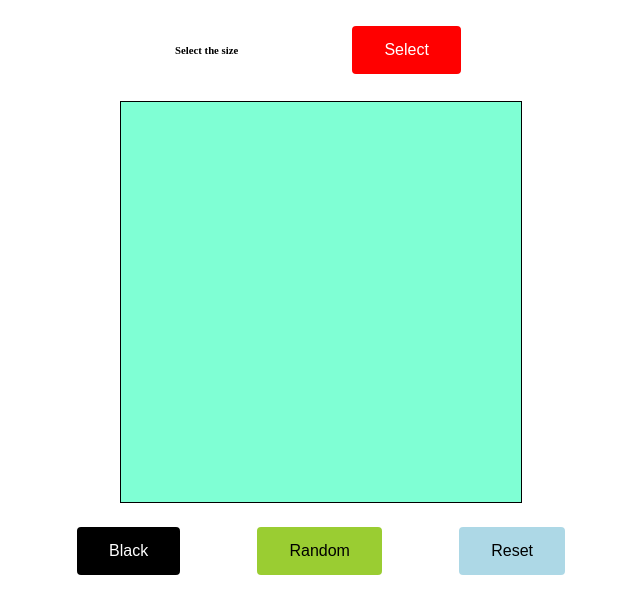
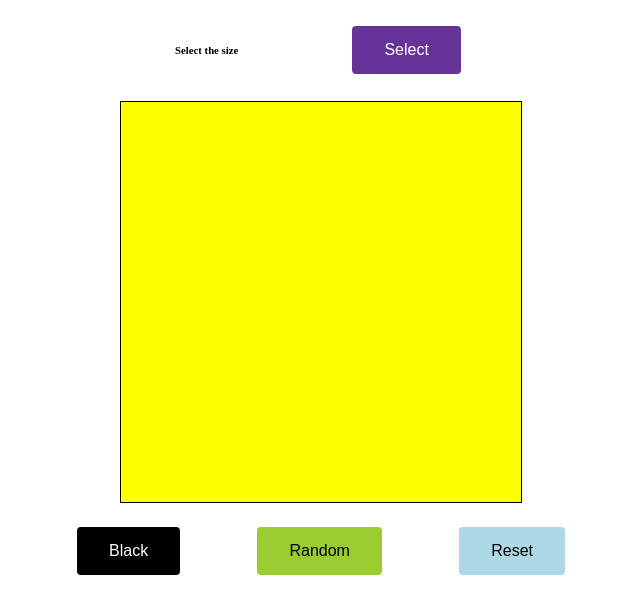
Before and after one commit to mannyoii/odin-etch-a-sketch, a plain HTML site: page index.html in a window 1280 px wide. Shown: the part 69-682 px from the top of the page, without its empty margins (319-959 px from the left). Drawn offline with Linux system fonts and the light colour scheme.

Commit message:
createBoard function

```diff
--- a/script.js
+++ b/script.js
@@ -0,0 +1,25 @@
+// console.log("hi");
+
+// const sqaure = document.querySelector(".container");
+// sqaure;
+
+// for (let i = 0; i < 16; i++) {
+//   document.createElement("div");
+// }
+
+document.addEventListener("DOMContentLoaded", function () {
+  createBoard(36);
+});
+
+function createBoard(size) {
+  let container = document.querySelector(".container");
+  container.style.gridTemplateColumns = `repeat(${size}, 1fr)`;
+  container.style.gridTemplateRows = `repeat(${size}, 1fr)`;
+
+  let numDivs = size * size;
+  for (let i = 0; i < numDivs; i++) {
+    let div = document.createElement("div");
+    div.style.backgroundColor = "yellow";
+    container.insertAdjacentElement("beforeend", div);
+  }
+}
--- a/style.css
+++ b/style.css
@@ -32,7 +32,7 @@ body {
 }
 
 .select {
-  background-color: red;
+  background-color: rebeccapurple;
   color: white;
 }
 
```
